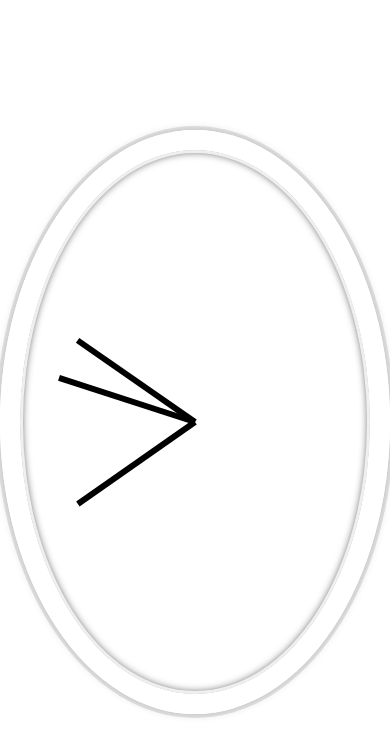
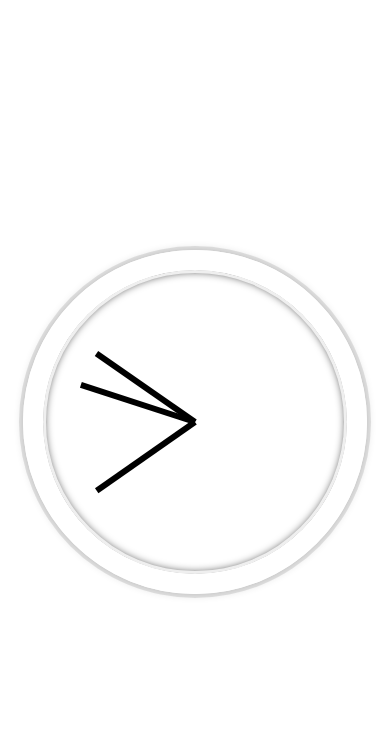
Before and after one commit to ananthmgk/02-css-and-js-clock, a plain HTML site: page index.html in a window 390 px wide. Drawn offline with Linux system fonts and the light colour scheme.

Commit message:
updated for responsive page

```diff
--- a/styles.css
+++ b/styles.css
@@ -41,3 +41,20 @@ body {
     transition: all 0.05s;
     transition-timing-function: cubic-bezier(0.1, 2.7, 0.58, 1);
 }
+
+@media (max-width: 430px) {
+    .clock {
+        width: 15rem;
+        height: 15rem;
+        border: 20px solid white;
+        border-radius: 50%;
+        margin: 50px auto;
+        position: relative;
+        padding: 2rem;
+        box-shadow:
+            0 0 0 4px rgba(0,0,0,0.1),
+            inset 0 0 0 3px #EFEFEF,
+            inset 0 0 10px black,
+            0 0 10px rgba(0,0,0,0.2);
+    }
+}
```
